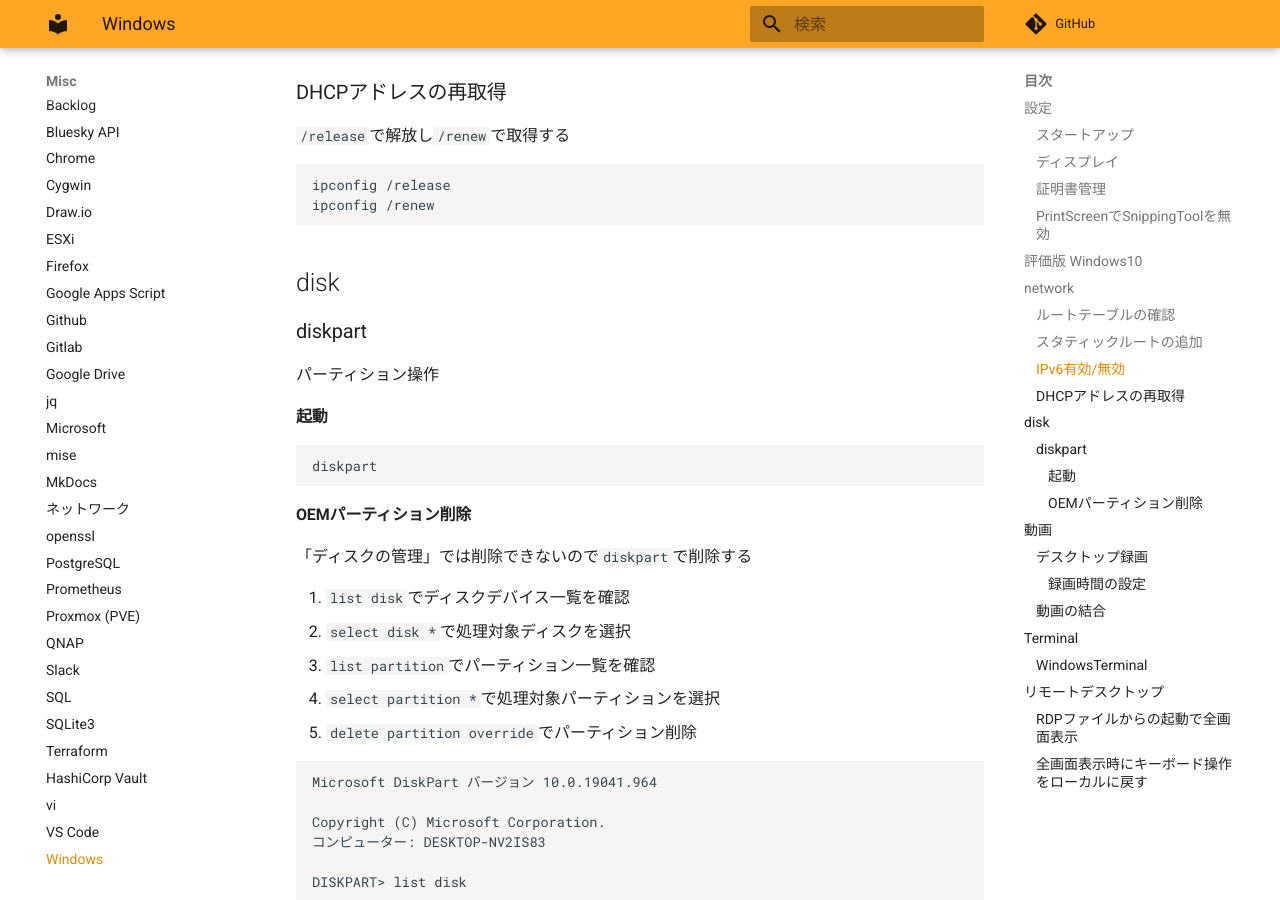
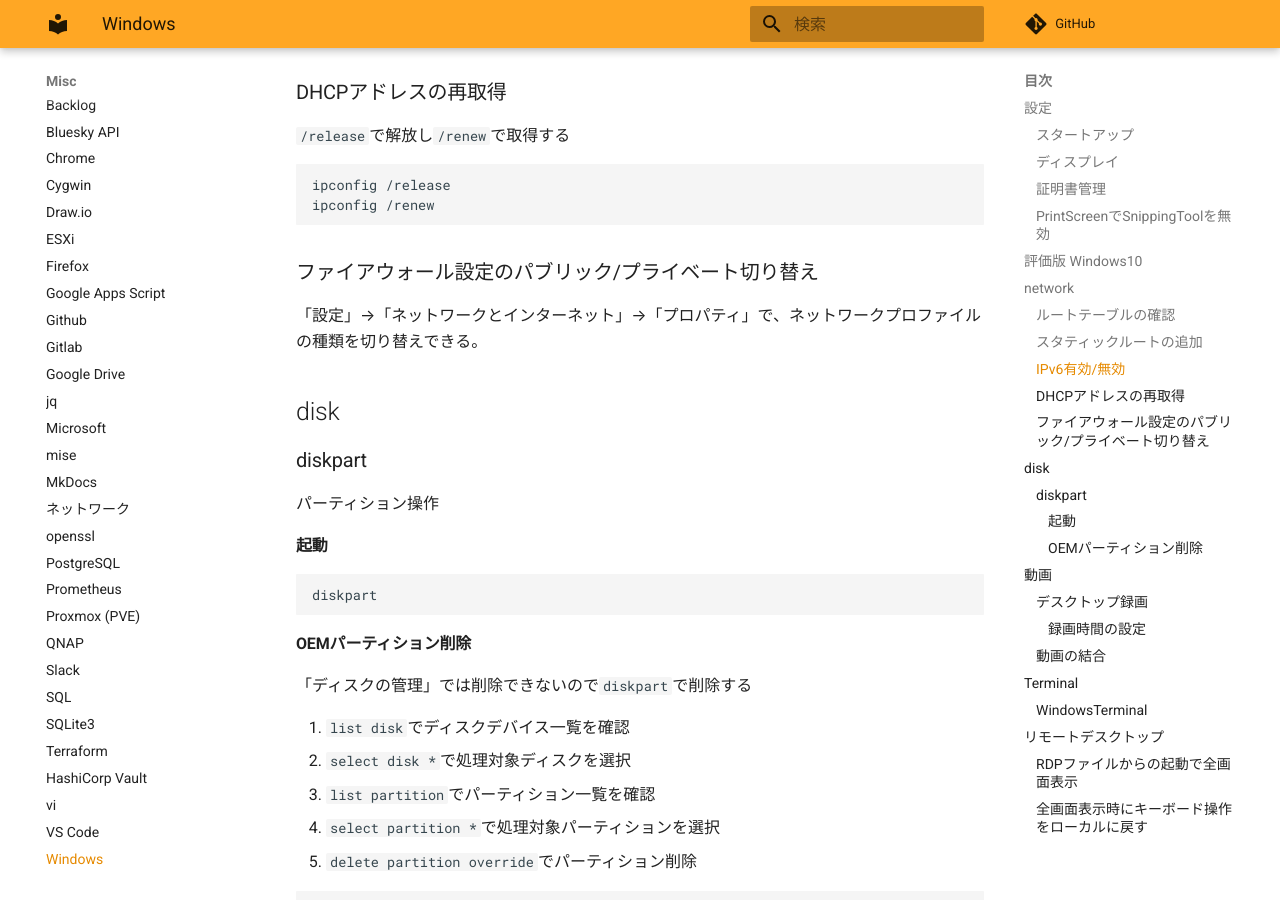
Before and after one commit to zaki-lknr/docs, an MkDocs documentation site: the page built from docs/Misc/windows.md, in a window 1280 px wide and 900 px high, scrolled down 1453 px. Built offline with MkDocs 1.6.1 and Material for MkDocs 9.7.7, drawn with Linux system fonts in a browser that asks for light colours; comment, search, counter and statistics services are not loaded.

Commit message:
add: misc/windows: ファイアウォール設定切り替え

````diff
--- a/docs/Misc/windows.md
+++ b/docs/Misc/windows.md
@@ -58,6 +58,10 @@ route add 192.168.0.0 mask 255.255.255.0 172.16.1.0 -p
 ipconfig /release
 ipconfig /renew
 ```
+
+### ファイアウォール設定のパブリック/プライベート切り替え
+
+「設定」→「ネットワークとインターネット」→「プロパティ」で、ネットワークプロファイルの種類を切り替えできる。
 
 ## disk
 
````
